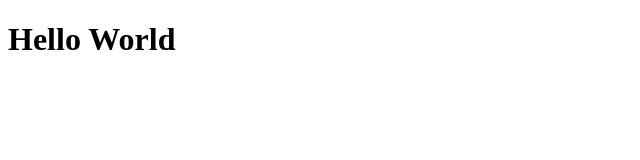
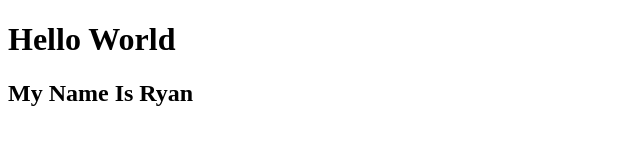
Before and after one commit to Emberglo/day-one, a plain HTML site: page index.html in a window 1280 px wide. Shown: the whole page, without its empty margins (0-640 px from the left). Drawn offline with Linux system fonts and the light colour scheme.

Commit message:
added h2

```diff
--- a/index.html
+++ b/index.html
@@ -7,5 +7,6 @@
 </head>
 <body>
   <h1>Hello World</h1>
+  <h2>My Name Is Ryan</h2>
 </body>
 </html>
```
